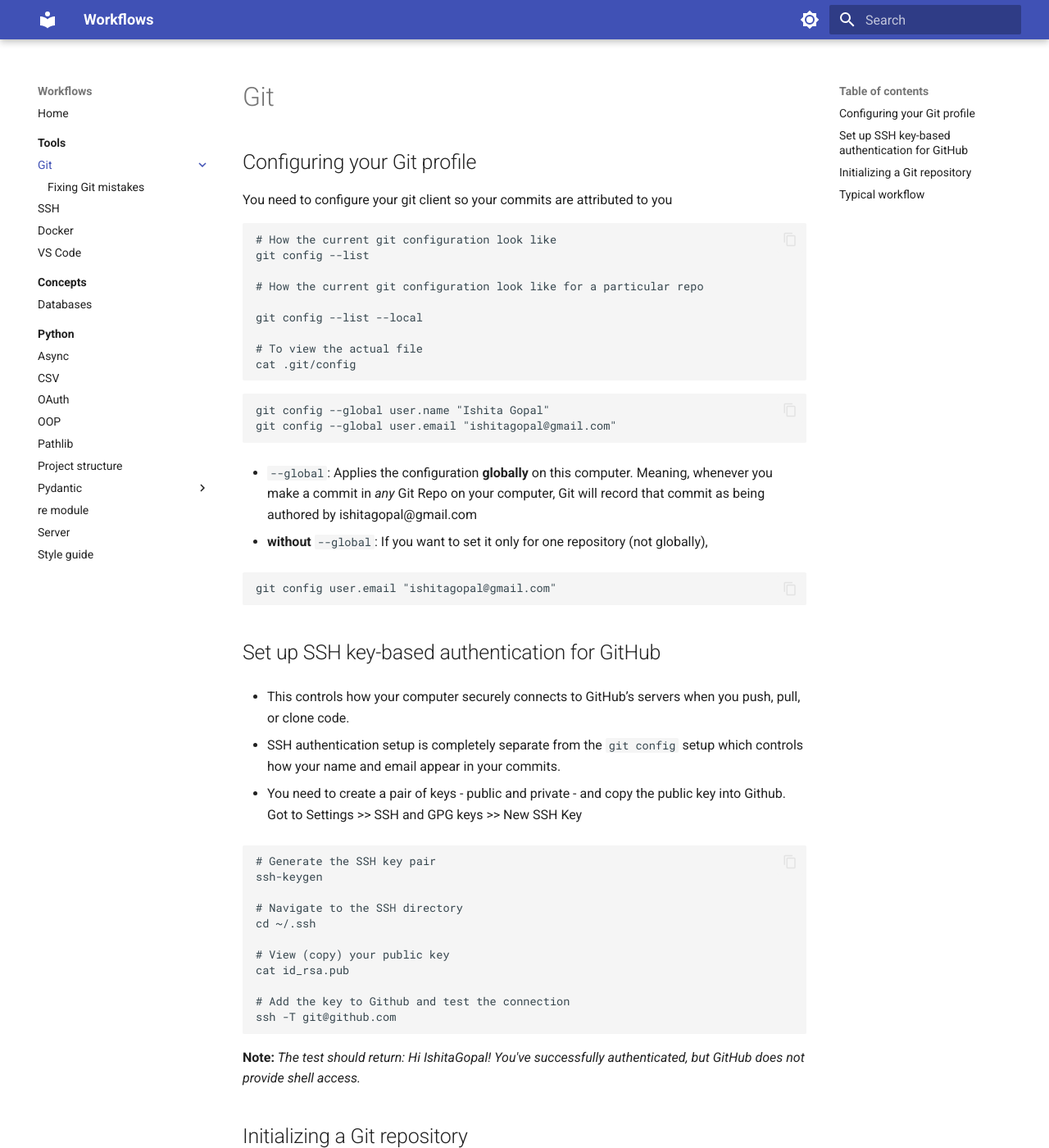
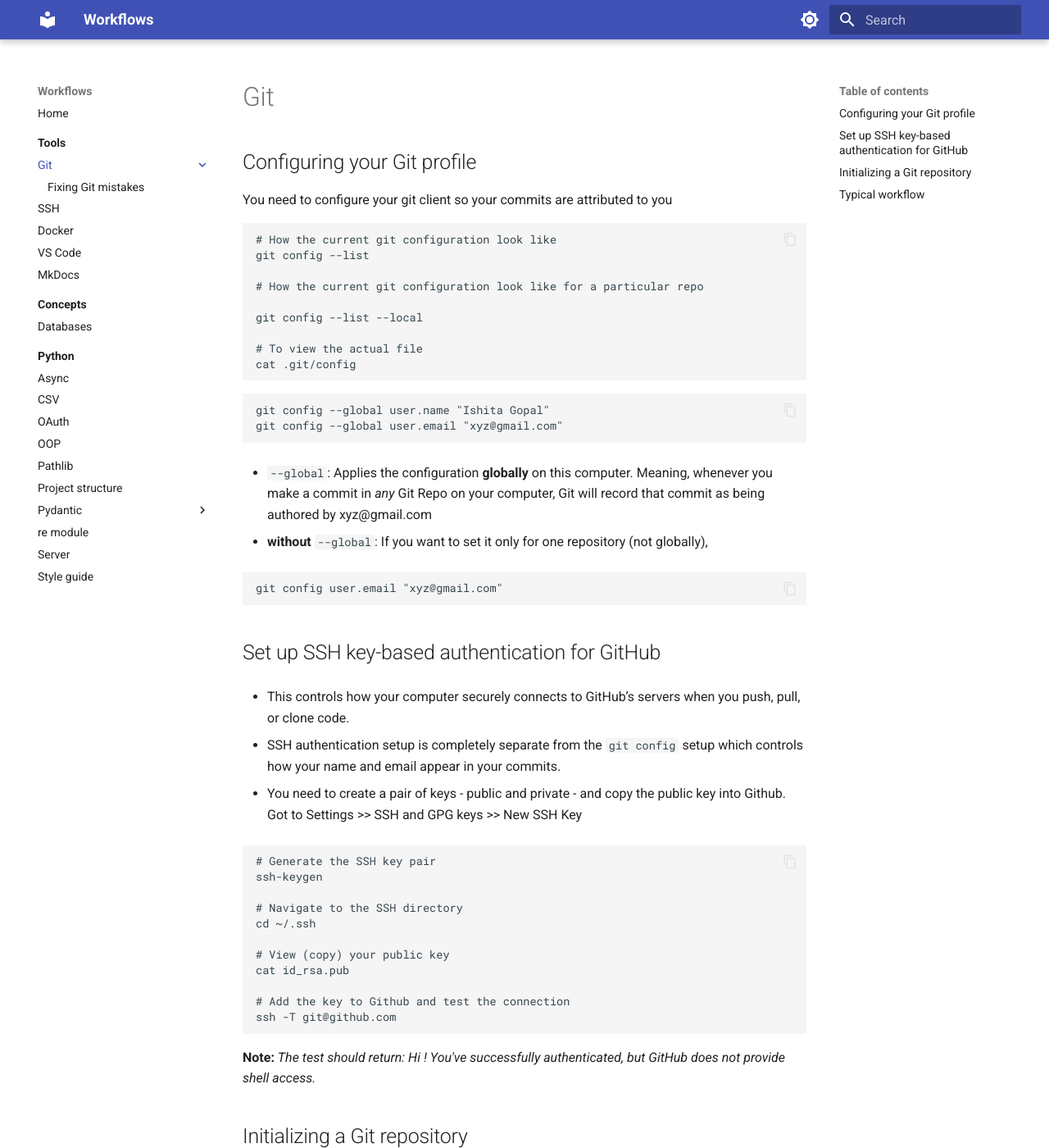
Before and after one commit to IshitaGopal/workflows, an MkDocs documentation site: the page built from docs/git/README.md, in a window 1280 px wide and 1400 px high. Shown: the whole window at 82% size. Built offline with MkDocs 1.6.1 and Material for MkDocs 9.7.7, drawn with Linux system fonts in a browser that asks for light colours.

Commit message:
Add MkDocs setup guide

````diff
--- a/docs/git/README.md
+++ b/docs/git/README.md
@@ -20,15 +20,15 @@ cat .git/config
 
 ```
 git config --global user.name "Ishita Gopal"
-git config --global user.email "ishitagopal@gmail.com"
+git config --global user.email "xyz@gmail.com"
 ```
 
-- `--global`: Applies the configuration **globally** on this computer. Meaning, whenever you make a commit in *any* Git Repo on your computer, Git will record that commit as being authored by ishitagopal@gmail.com
+- `--global`: Applies the configuration **globally** on this computer. Meaning, whenever you make a commit in *any* Git Repo on your computer, Git will record that commit as being authored by xyz@gmail.com
 
 - **without** `--global`: If you want to set it only for one repository (not globally),
 
 ```
-git config user.email "ishitagopal@gmail.com"
+git config user.email "xyz@gmail.com"
 ```
 
 ## Set up SSH key-based authentication for GitHub
@@ -52,7 +52,7 @@ cat id_rsa.pub
 ssh -T git@github.com
 ```
 
-**Note:** *The test should return: Hi IshitaGopal! You've successfully authenticated, but GitHub does not provide shell access.*
+**Note:** *The test should return: Hi <NAME>! You've successfully authenticated, but GitHub does not provide shell access.*
 
 
 
--- a/mkdocs.yml
+++ b/mkdocs.yml
@@ -41,6 +41,7 @@ nav:
       - SSH: ssh/README.md
       - Docker: docker/README.md
       - VS Code: vscode/README.md
+      - MkDocs: mkdocs/README.md
   - Concepts:
       - Networks: networks/README.md
       - Databases: databases/README.md
````
Also changed, not shown: docs/index.md (+1 -1 lines), docs/mkdocs/README.md (added, +104 -0 lines).
